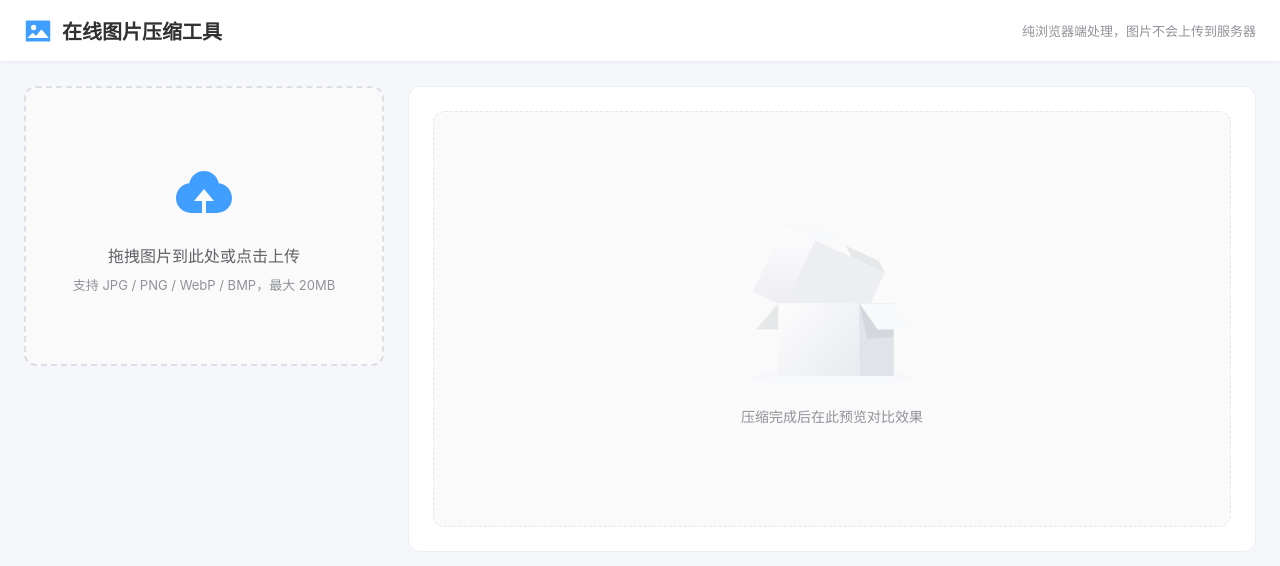
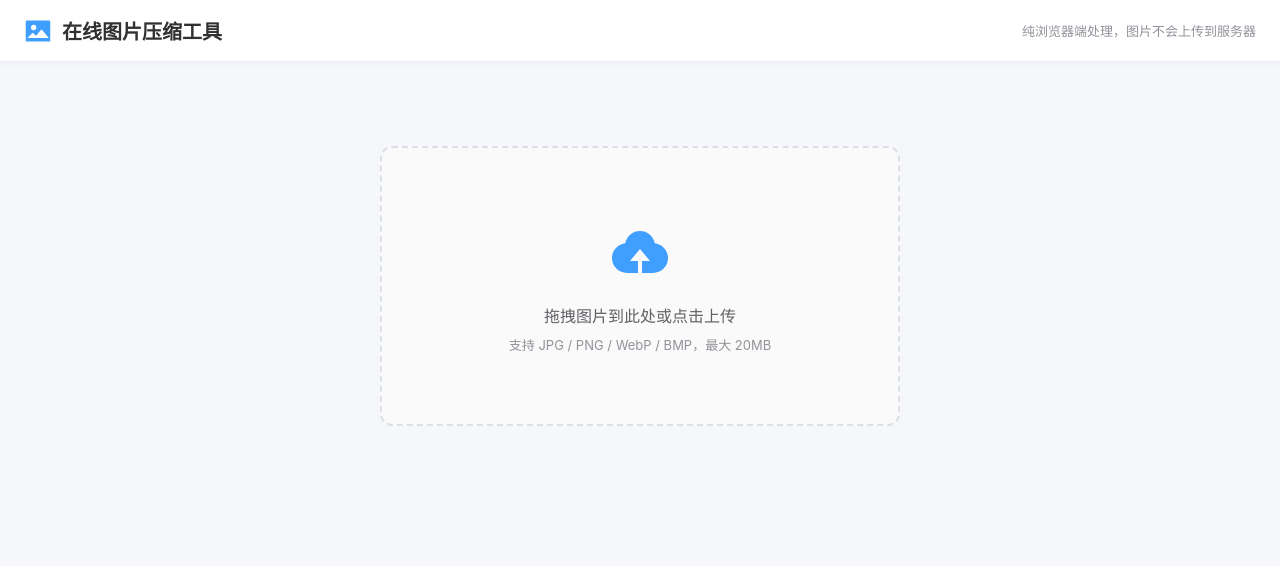
Before and after one commit to chen-1368/imageCompression, a Vue app: page / in a window 1280 px wide. Shown: the top 566 px of the page. Built offline with nearby package versions, Linux system fonts and the light colour scheme.

Commit message:
更改下载组件位置

```diff
--- a/src/App.vue
+++ b/src/App.vue
@@ -15,40 +15,55 @@
 
     <!-- 主体内容 -->
     <main class="app-main">
-      <div class="main-layout">
-        <!-- 左侧控制面板 -->
-        <aside class="control-panel">
+      <!-- 初始状态：上传组件居中 -->
+      <div v-if="!sourceFile" class="upload-center">
+        <div class="upload-wrap">
           <ImageUploader v-model="sourceFile" @update:modelValue="handleFileChange" />
+        </div>
+      </div>
 
-          <div class="panel-group" v-if="sourceFile">
+      <!-- 上传图片后的布局 -->
+      <div v-else class="content-flow">
+        <!-- 第一行：上传 + 压缩 -->
+        <div class="row row-upload">
+          <div class="uploader-col">
+            <ImageUploader v-model="sourceFile" @update:modelValue="handleFileChange" />
+          </div>
+          <div class="compress-col">
             <CompressionPanel :is-compressing="isCompressing" :can-compress="!!sourceFile" @compress="handleCompress" />
+          </div>
+        </div>
 
+        <!-- 第二行：尺寸+格式 | 图片信息+下载 -->
+        <div class="row row-settings">
+          <div class="settings-group">
             <ResizePanel :original-width="originalDimensions.width" :original-height="originalDimensions.height"
               @update:width="(v) => (targetWidth = v)" @update:height="(v) => (targetHeight = v)" @reset="resetSize" />
-
             <FormatConverter :original-format="originalFormat" @update:format="(v) => (outputFormat = v)" />
-
+          </div>
+          <div class="info-col">
             <ImageInfo :file-name="sourceFile?.name ?? ''" :original-width="originalDimensions.width"
               :original-height="originalDimensions.height" :original-size="sourceFile?.size ?? 0"
               :compressed="compressResult" />
-
-            <el-button v-if="compressResult" type="success" size="large" class="download-btn" @click="handleDownload">
+            <el-button type="success" size="large" class="download-btn" :disabled="!compressResult"
+              @click="handleDownload">
               <el-icon :size="18" class="download-btn-icon">
                 <Download />
               </el-icon>
               <span>下载压缩后的图片</span>
             </el-button>
           </div>
-        </aside>
+        </div>
 
-        <!-- 右侧预览区 -->
-        <section class="preview-area">
+        <!-- 对比模块：压缩后才显示 -->
+        <section v-if="compressResult" class="preview-area">
           <PreviewCompare :original-url="originalPreviewUrl" :compressed-url="compressResult?.url ?? ''"
             :original-width="originalDimensions.width" :original-height="originalDimensions.height"
             :original-size="sourceFile?.size ?? 0"
             :original-format="originalFormat ? getFormatLabel(originalFormat) : ''"
             :compressed-width="compressResult?.width ?? 0" :compressed-height="compressResult?.height ?? 0"
-            :compressed-size="compressResult?.compressedSize ?? 0" :compressed-format="getFormatLabel(outputFormat)" />
+            :compressed-size="compressResult?.compressedSize ?? 0"
+            :compressed-format="getFormatLabel(outputFormat)" />
         </section>
       </div>
     </main>
@@ -136,7 +151,9 @@ async function handleCompress(quality: number) {
   if (result) {
     compressResult.value = result
     ElMessage.success(
-      `压缩完成！${result.compressionRatio > 0 ? '节省 ' + result.compressionRatio.toFixed(1) + '%' : '文件大小有所增加'}`
+      result.compressionRatio > 0
+        ? `压缩完成！节省 ${result.compressionRatio.toFixed(1)}%`
+        : `压缩完成，文件增大了 ${Math.abs(result.compressionRatio).toFixed(1)}%`
     )
   }
 }
@@ -205,25 +222,63 @@ onUnmounted(() => {
   padding: 24px;
 }
 
-.main-layout {
-  display: grid;
-  grid-template-columns: 360px 1fr;
-  gap: 24px;
-  align-items: start;
+// 初始上传居中
+.upload-center {
+  display: flex;
+  justify-content: center;
+  align-items: center;
+  min-height: 50vh;
+
+  .upload-wrap {
+    width: 520px;
+    max-width: 100%;
+  }
 }
 
-.control-panel {
+// 上传后的流式布局
+.content-flow {
   display: flex;
   flex-direction: column;
-  gap: 16px;
-  position: sticky;
-  top: 24px;
+  gap: 20px;
 }
 
-.panel-group {
+.row {
   display: flex;
-  flex-direction: column;
-  gap: 16px;
+  flex-wrap: wrap;
+  gap: 20px;
+}
+
+// 第一行：上传 + 压缩
+.row-upload {
+  align-items: stretch;
+
+  .uploader-col {
+    flex: 1 1 320px;
+    min-width: 280px;
+    display: flex;
+  }
+
+  .compress-col {
+    flex: 1 1 300px;
+    min-width: 260px;
+    display: flex;
+  }
+}
+
+// 第二行：设置组 + 图片信息
+.row-settings {
+  .settings-group {
+    flex: 1 1 320px;
+    min-width: 280px;
+    display: flex;
+    flex-direction: column;
+    gap: 16px;
+  }
+
+  .info-col {
+    flex: 1 1 300px;
+    min-width: 260px;
+  }
 }
 
 .download-btn {
@@ -231,14 +286,14 @@ onUnmounted(() => {
   height: 48px;
   font-size: 15px;
   border-radius: 10px;
+  margin-top: 16px;
 
   .download-btn-icon {
-    margin-right: 4px;
+    margin-right: 8px;
   }
 }
 
 .preview-area {
-  min-height: 400px;
   background: #fff;
   border-radius: 12px;
   padding: 24px;
@@ -246,13 +301,10 @@ onUnmounted(() => {
 }
 
 // 响应式
-@media (max-width: 900px) {
-  .main-layout {
-    grid-template-columns: 1fr;
-  }
-
-  .control-panel {
-    position: static;
+@media (max-width: 700px) {
+  .row-upload,
+  .row-settings {
+    flex-direction: column;
   }
 
   .app-header .header-content {
--- a/src/components/CompressionPanel.vue
+++ b/src/components/CompressionPanel.vue
@@ -62,6 +62,9 @@ function handleCompress() {
   border-radius: 12px;
   padding: 20px;
   border: 1px solid #ebeef5;
+  display: flex;
+  flex-direction: column;
+  width: 100%;
 }
 
 .panel-header {
@@ -76,6 +79,7 @@ function handleCompress() {
 
 .quality-section {
   margin-bottom: 20px;
+  flex: 1;
 
   .quality-label {
     display: flex;
@@ -108,7 +112,7 @@ function handleCompress() {
   border-radius: 8px;
 
   .compress-btn-icon {
-    margin-right: 4px;
+    margin-right: 8px;
   }
 }
 </style>
--- a/src/components/ImageInfo.vue
+++ b/src/components/ImageInfo.vue
@@ -35,7 +35,8 @@
         <div class="info-item">
           <span class="label">压缩率</span>
           <span class="value ratio" :class="compressed.compressionRatio > 0 ? 'good' : 'bad'">
-            {{ compressed.compressionRatio > 0 ? '-' : '+' }}{{ Math.abs(compressed.compressionRatio).toFixed(1) }}%
+            <template v-if="compressed.compressionRatio > 0">-{{ compressed.compressionRatio.toFixed(1) }}%</template>
+            <template v-else>+{{ Math.abs(compressed.compressionRatio).toFixed(1) }}%</template>
           </span>
         </div>
       </div>
--- a/src/components/ImageUploader.vue
+++ b/src/components/ImageUploader.vue
@@ -92,6 +92,7 @@ function handleDrop(e: DragEvent) {
 <style lang="scss" scoped>
 .image-uploader {
   width: 100%;
+  height: 100%;
   min-height: 280px;
   border: 2px dashed #dcdfe6;
   border-radius: 12px;
--- a/src/composables/useImageCompress.ts
+++ b/src/composables/useImageCompress.ts
@@ -95,7 +95,7 @@ export function useImageCompress() {
         height,
         originalSize,
         compressedSize,
-        compressionRatio: Math.max(0, compressionRatio)
+        compressionRatio
       }
     } catch (e: any) {
       error.value = e.message || '压缩过程中出现错误'
```
